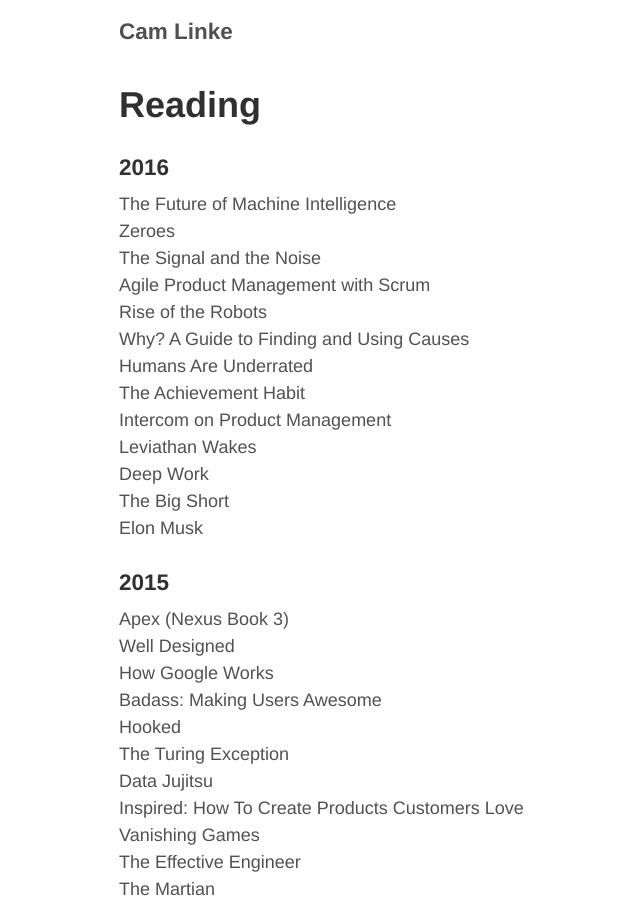
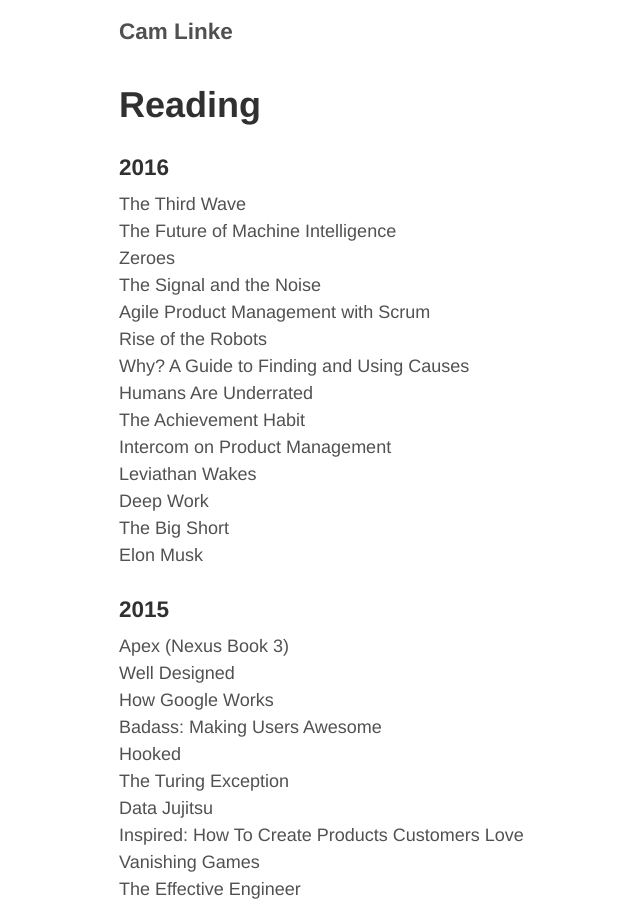
Before and after one commit to camlinke/camlinke.github.io, a Jekyll site: the page built from reading.md, in a window 1280 px wide and 900 px high. Shown: the whole window, without its empty margins (206-846 px from the left). Built offline with Jekyll 4.4.1, drawn with Linux system fonts in a browser that asks for light colours; nearby versions of some CDN libraries.

Commit message:
updated reading

```diff
--- a/index.html
+++ b/index.html
@@ -47,6 +47,7 @@
 
 <h3>Recent Reading</h3>
 <ul class="frontpage-list">
+  <li>The Third Wave</li>
   <li>The Future of Machine Intelligence</li>
   <li>Zeroes</li>
   <li>The Signal and the Noise</li>
--- a/reading.md
+++ b/reading.md
@@ -5,6 +5,7 @@
 
 <h3>2016</h3>
 <ul class="frontpage-list">
+    <li>The Third Wave</li>
     <li>The Future of Machine Intelligence</li>
     <li>Zeroes</li>
     <li>The Signal and the Noise</li>
```
